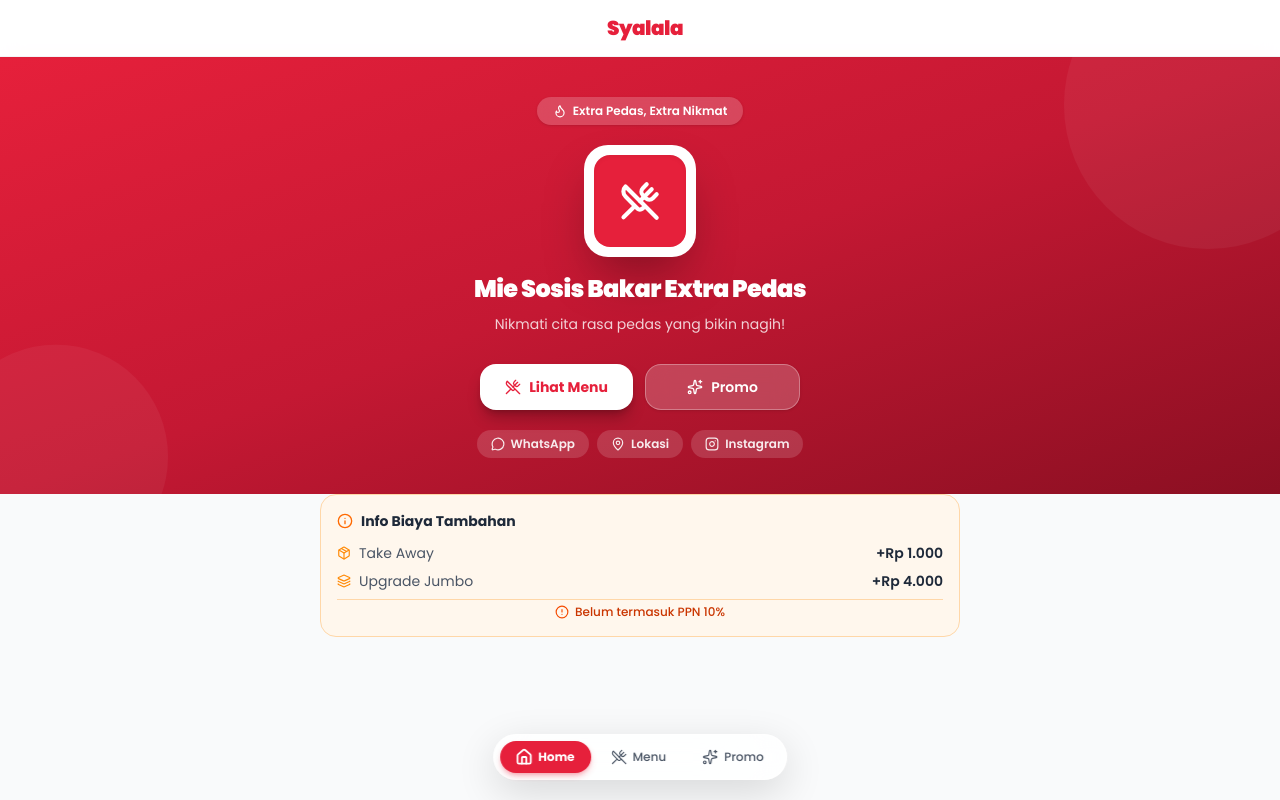
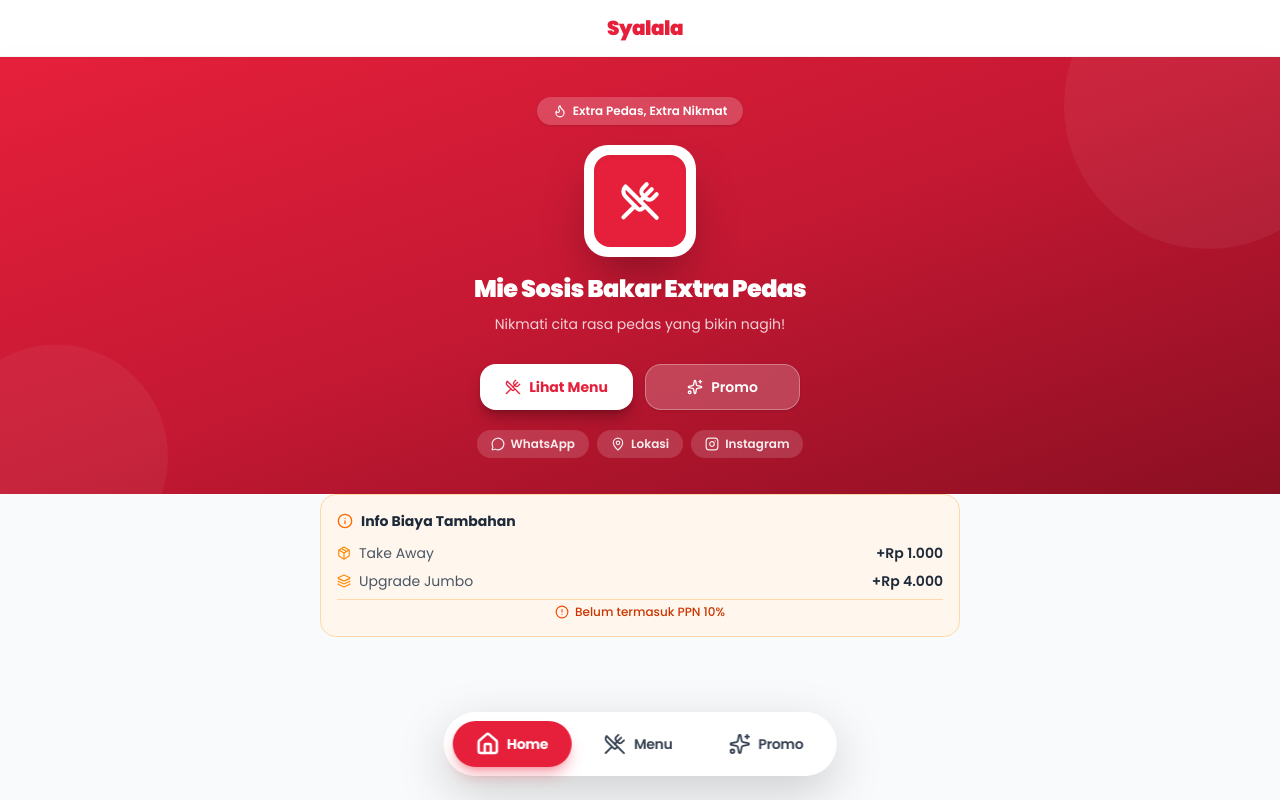
Before and after one commit to ahmadusmannnn2/syalala, a Next.js app: page / in a window 1280 px wide. Shown: the top 800 px of the page. Built offline with nearby package versions, Linux system fonts and the light colour scheme; no server answers; the database is empty.

Commit message:
feat: iOS toggle switch for menu availability and enlarged bottom navigation dock

```diff
--- a/src/app/(customer)/layout.tsx
+++ b/src/app/(customer)/layout.tsx
@@ -19,7 +19,7 @@ export default async function CustomerLayout({
         logoUrl={settings?.logo_url ?? null}
         restaurantName={settings?.name ?? "Syalala"}
       />
-      <main className="min-h-screen pb-28">{children}</main>
+      <main className="min-h-screen pb-32">{children}</main>
       <Footer />
     </>
   );
--- a/src/app/admin/menu/page.tsx
+++ b/src/app/admin/menu/page.tsx
@@ -136,12 +136,20 @@ export default function AdminMenuPage() {
   };
 
   const handleToggleAvail = async (item: MenuItem) => {
+    const nextState = !item.is_available;
+    // Optimistic UI update (instantly flips the switch)
+    setItems((prev) =>
+      prev.map((i) => (i.id === item.id ? { ...i, is_available: nextState } : i))
+    );
     try {
-      await toggleMenuAvailability(item.id, !item.is_available);
+      await toggleMenuAvailability(item.id, nextState);
+    } catch (err: unknown) {
+      // Revert if error
       setItems((prev) =>
-        prev.map((i) => (i.id === item.id ? { ...i, is_available: !i.is_available } : i))
+        prev.map((i) => (i.id === item.id ? { ...i, is_available: !nextState } : i))
       );
-    } catch {}
+      alert(`Gagal mengubah status: ${err instanceof Error ? err.message : "Terjadi kesalahan"}`);
+    }
   };
 
   const filtered = items.filter((i) =>
@@ -224,16 +232,32 @@ export default function AdminMenuPage() {
                       </div>
                     </td>
                     <td className="px-4 py-3">
-                      <button onClick={() => handleToggleAvail(item)} className="flex items-center gap-1">
-                        {item.is_available ? (
-                          <span className="flex items-center gap-1 text-xs text-green-600 font-medium bg-green-50 px-2 py-0.5 rounded-full">
-                            <CheckCircle className="h-3 w-3" /> Tersedia
-                          </span>
-                        ) : (
-                          <span className="flex items-center gap-1 text-xs text-red-500 font-medium bg-red-50 px-2 py-0.5 rounded-full">
-                            <XCircle className="h-3 w-3" /> Habis
-                          </span>
-                        )}
+                      <button
+                        type="button"
+                        onClick={() => handleToggleAvail(item)}
+                        className="inline-flex items-center gap-2.5 group cursor-pointer select-none focus:outline-none"
+                        title={item.is_available ? "Klik untuk ubah jadi Habis" : "Klik untuk ubah jadi Tersedia"}
+                      >
+                        {/* iOS Toggle Switch Slider */}
+                        <div
+                          className={`relative inline-flex h-6 w-11 flex-shrink-0 cursor-pointer rounded-full border-2 border-transparent transition-colors duration-200 ease-in-out ${
+                            item.is_available ? "bg-emerald-500" : "bg-gray-300"
+                          }`}
+                        >
+                          <span
+                            className={`pointer-events-none inline-block h-5 w-5 transform rounded-full bg-white shadow-md transition duration-200 ease-in-out ${
+                              item.is_available ? "translate-x-5" : "translate-x-0"
+                            }`}
+                          />
+                        </div>
+                        {/* Label */}
+                        <span
+                          className={`text-xs font-bold transition-colors ${
+                            item.is_available ? "text-emerald-600" : "text-gray-400"
+                          }`}
+                        >
+                          {item.is_available ? "Tersedia" : "Habis"}
+                        </span>
                       </button>
                     </td>
                     <td className="px-4 py-3 text-right">
--- a/src/components/layout/Navbar.tsx
+++ b/src/components/layout/Navbar.tsx
@@ -111,12 +111,12 @@ export function Navbar({
         </div>
       </header>
 
-      {/* Floating Bottom Pill Navigation (iOS 27 Style — Berlaku untuk Semua Perangkat) */}
+      {/* Floating Bottom Pill Navigation (iOS 27 Style — Ergonomis & Nyaman Digunakan) */}
       <nav
         aria-label="Navigasi Utama"
-        className="fixed bottom-5 left-1/2 -translate-x-1/2 z-50 pointer-events-auto select-none"
+        className="fixed bottom-6 left-1/2 -translate-x-1/2 z-50 pointer-events-auto select-none"
       >
-        <div className="flex items-center gap-1 bg-white/85 backdrop-blur-2xl border border-white/60 shadow-[0_12px_40px_rgba(0,0,0,0.14)] rounded-full p-1.5 transition-all duration-300 hover:shadow-[0_16px_48px_rgba(0,0,0,0.2)]">
+        <div className="flex items-center gap-1.5 sm:gap-2 bg-white/90 backdrop-blur-2xl border border-white/70 shadow-[0_16px_50px_rgba(0,0,0,0.18)] rounded-full p-2 transition-all duration-300 hover:shadow-[0_20px_60px_rgba(0,0,0,0.22)]">
           {navItems.map((item) => {
             const active = isActive(item.href, item.exact);
             return (
@@ -124,19 +124,19 @@ export function Navbar({
                 key={item.href}
                 href={item.href}
                 className={cn(
-                  "flex items-center gap-1.5 px-4 py-2 rounded-full text-xs transition-all duration-200 active:scale-95",
+                  "flex items-center gap-2 px-5 py-2.5 sm:px-6 sm:py-3 rounded-full text-sm transition-all duration-200 active:scale-95",
                   active
-                    ? "bg-[#e6203b] text-white shadow-md shadow-[#e6203b]/30 font-bold"
-                    : "text-gray-600 hover:text-gray-900 hover:bg-black/5 font-medium"
+                    ? "bg-[#e6203b] text-white shadow-lg shadow-[#e6203b]/35 font-bold"
+                    : "text-gray-700 hover:text-gray-950 hover:bg-black/5 font-semibold"
                 )}
               >
                 <item.icon
                   className={cn(
-                    "h-4 w-4 transition-transform",
-                    active ? "scale-110 stroke-[2.5]" : "stroke-[1.75]"
+                    "h-5 w-5 sm:h-5.5 sm:w-5.5 transition-transform",
+                    active ? "scale-110 stroke-[2.5]" : "stroke-[2]"
                   )}
                 />
-                <span>{item.label}</span>
+                <span className="tracking-tight">{item.label}</span>
               </Link>
             );
           })}
```
